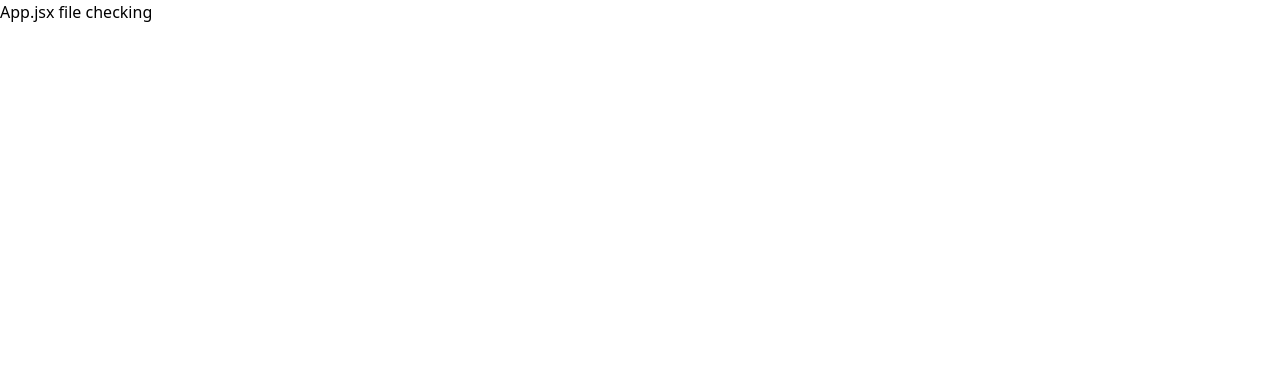
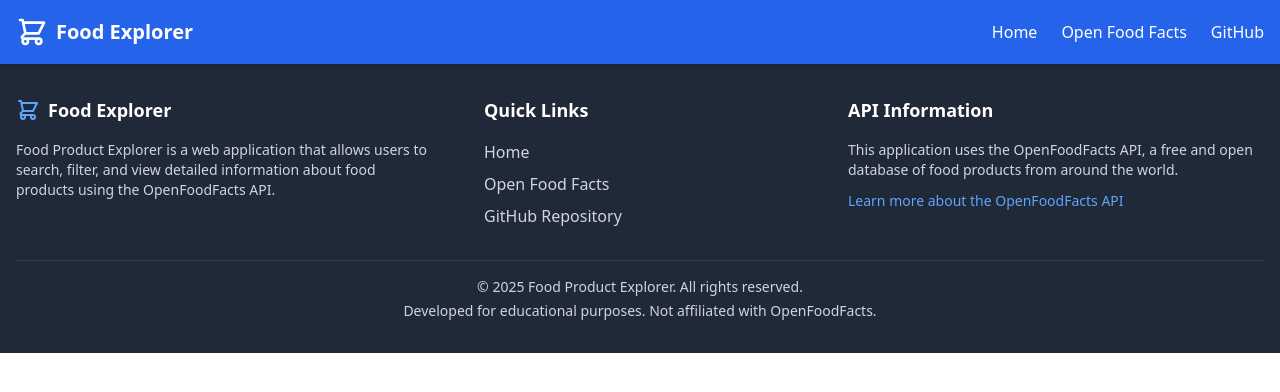
Before and after one commit to KRATIAGARRWAL/Food-Product-Explorer, a React (Vite) app: page / in a window 1280 px wide. Shown: the top 392 px of the page. Built offline with nearby package versions, Linux system fonts and the light colour scheme; the HTML template or start-up script is replaced by a standard one.

Commit message:
Added Navbar component and Footer Component

```diff
--- a/src/App.jsx
+++ b/src/App.jsx
@@ -1,5 +1,17 @@
+import { Route, BrowserRouter as Router, Routes } from "react-router-dom";
+// import Footer from "./common/Footbar";
+import Navbar from "./common/Navbar";
+import Footer from "./common/Footbar";
+
 const App=()=>{
-    return (<h1>App.jsx file checking</h1>
+    return (
+        <Router>
+            <Routes>
+                <Route path="/" element={<Navbar />} />
+
+            </Routes>
+            <Footer/>
+        </Router>
     )
 }
 
--- /dev/null
+++ b/src/common/Footbar.jsx
@@ -0,0 +1,95 @@
+import { Link } from 'react-router-dom';
+
+const Footer = () => {
+  const currentYear = new Date().getFullYear();
+
+  return (
+    <footer className="bg-gray-800 text-gray-300">
+      <div className="container mx-auto px-4 py-8">
+        <div className="md:flex md:justify-between">
+          {/* Logo and description */}
+          <div className="mb-6 md:mb-0 md:w-1/3">
+            <Link to="/" className="flex items-center space-x-2 mb-4">
+              <svg
+                xmlns="http://www.w3.org/2000/svg"
+                className="h-6 w-6 text-blue-400"
+                fill="none"
+                viewBox="0 0 24 24"
+                stroke="currentColor"
+              >
+                <path
+                  strokeLinecap="round"
+                  strokeLinejoin="round"
+                  strokeWidth={2}
+                  d="M3 3h2l.4 2M7 13h10l4-8H5.4M7 13L5.4 5M7 13l-2.293 2.293c-.63.63-.184 1.707.707 1.707H17m0 0a2 2 0 100 4 2 2 0 000-4zm-8 2a2 2 0 11-4 0 2 2 0 014 0z"
+                />
+              </svg>
+              <span className="text-white font-bold text-lg">Food Explorer</span>
+            </Link>
+            <p className="text-sm">
+              Food Product Explorer is a web application that allows users to search, filter, and view detailed information about food products using the OpenFoodFacts API.
+            </p>
+          </div>
+
+          {/* Quick links */}
+          <div className="md:w-1/4 mb-6 md:mb-0">
+            <h3 className="text-lg font-semibold mb-4 text-white">Quick Links</h3>
+            <ul className="space-y-2">
+              <li>
+                <Link to="/" className="hover:text-blue-400 transition-colors">
+                  Home
+                </Link>
+              </li>
+              <li>
+                <a
+                  href="https://world.openfoodfacts.org/"
+                  target="_blank"
+                  rel="noopener noreferrer"
+                  className="hover:text-blue-400 transition-colors"
+                >
+                  Open Food Facts
+                </a>
+              </li>
+              <li>
+                <a
+                  href="https://github.com/yourusername/food-product-explorer"
+                  target="_blank"
+                  rel="noopener noreferrer"
+                  className="hover:text-blue-400 transition-colors"
+                >
+                  GitHub Repository
+                </a>
+              </li>
+            </ul>
+          </div>
+
+          {/* API Info */}
+          <div className="md:w-1/3">
+            <h3 className="text-lg font-semibold mb-4 text-white">API Information</h3>
+            <p className="text-sm mb-2">
+              This application uses the OpenFoodFacts API, a free and open database of food products from around the world.
+            </p>
+            <a
+              href="https://world.openfoodfacts.org/data"
+              target="_blank"
+              rel="noopener noreferrer"
+              className="text-blue-400 hover:text-blue-300 transition-colors text-sm"
+            >
+              Learn more about the OpenFoodFacts API
+            </a>
+          </div>
+        </div>
+
+        {/* Copyright */}
+        <div className="mt-8 pt-4 border-t border-gray-700 text-sm text-center">
+          <p>&copy; {currentYear} Food Product Explorer. All rights reserved.</p>
+          <p className="mt-1">
+            Developed for educational purposes. Not affiliated with OpenFoodFacts.
+          </p>
+        </div>
+      </div>
+    </footer>
+  );
+};
+
+export default Footer;
--- /dev/null
+++ b/src/common/Navbar.jsx
@@ -0,0 +1,127 @@
+import { Link } from 'react-router-dom';
+import { useState } from 'react';
+
+const Navbar = () => {
+  const [isMenuOpen, setIsMenuOpen] = useState(false);
+
+  const toggleMenu = () => {
+    setIsMenuOpen(!isMenuOpen);
+  };
+
+  return (
+    <nav className="bg-blue-600 shadow-md sticky top-0 z-10">
+      <div className="container mx-auto px-4">
+        <div className="flex justify-between items-center py-4">
+          {/* Logo */}
+          <Link to="/" className="flex items-center space-x-2">
+            <svg
+              xmlns="http://www.w3.org/2000/svg"
+              className="h-8 w-8 text-white"
+              fill="none"
+              viewBox="0 0 24 24"
+              stroke="currentColor"
+            >
+              <path
+                strokeLinecap="round"
+                strokeLinejoin="round"
+                strokeWidth={2}
+                d="M3 3h2l.4 2M7 13h10l4-8H5.4M7 13L5.4 5M7 13l-2.293 2.293c-.63.63-.184 1.707.707 1.707H17m0 0a2 2 0 100 4 2 2 0 000-4zm-8 2a2 2 0 11-4 0 2 2 0 014 0z"
+              />
+            </svg>
+            <span className="text-white font-bold text-xl">Food Explorer</span>
+          </Link>
+
+          {/* Mobile menu button */}
+          <div className="md:hidden">
+            <button
+              onClick={toggleMenu}
+              className="text-white focus:outline-none"
+            >
+              <svg
+                xmlns="http://www.w3.org/2000/svg"
+                className="h-6 w-6"
+                fill="none"
+                viewBox="0 0 24 24"
+                stroke="currentColor"
+              >
+                {isMenuOpen ? (
+                  <path
+                    strokeLinecap="round"
+                    strokeLinejoin="round"
+                    strokeWidth={2}
+                    d="M6 18L18 6M6 6l12 12"
+                  />
+                ) : (
+                  <path
+                    strokeLinecap="round"
+                    strokeLinejoin="round"
+                    strokeWidth={2}
+                    d="M4 6h16M4 12h16M4 18h16"
+                  />
+                )}
+              </svg>
+            </button>
+          </div>
+
+          {/* Desktop navigation */}
+          <div className="hidden md:flex md:items-center md:space-x-6">
+            <Link to="/" className="text-white hover:text-blue-200 transition-colors hover:underline">
+              Home
+            </Link>
+            <a
+              href="https://world.openfoodfacts.org/"
+              target="_blank"
+              rel="noopener noreferrer"
+              className="text-white hover:text-blue-200 transition-colors hover:underline"
+            >
+              Open Food Facts
+            </a>
+            <a
+              href="https://github.com/yourusername/food-product-explorer"
+              target="_blank"
+              rel="noopener noreferrer"
+              className="text-white hover:text-blue-200 transition-colors hover:underline"
+            >
+              GitHub
+            </a>
+          </div>
+        </div>
+
+        {/* Mobile menu */}
+        {isMenuOpen && (
+          <div className="md:hidden py-2">
+            <div className="flex flex-col space-y-2 pb-3">
+              <Link
+                to="/"
+                className="text-white hover:text-blue-200 transition-colors py-1"
+                onClick={() => setIsMenuOpen(false)}
+              >
+                Home
+              </Link>
+              <a
+                href="https://world.openfoodfacts.org/"
+                target="_blank"
+                rel="noopener noreferrer"
+                className="text-white hover:text-blue-200 transition-colors py-1"
+                onClick={() => setIsMenuOpen(false)}
+              >
+                Open Food Facts
+              </a>
+              <a
+                href="https://github.com/yourusername/food-product-explorer"
+                target="_blank"
+                rel="noopener noreferrer"
+                className="text-white hover:text-blue-200 transition-colors py-1"
+                onClick={() => setIsMenuOpen(false)}
+              >
+                GitHub
+              </a>
+            </div>
+          </div>
+        )}
+      </div>
+    </nav>
+  );
+};
+
+export default Navbar;
```
